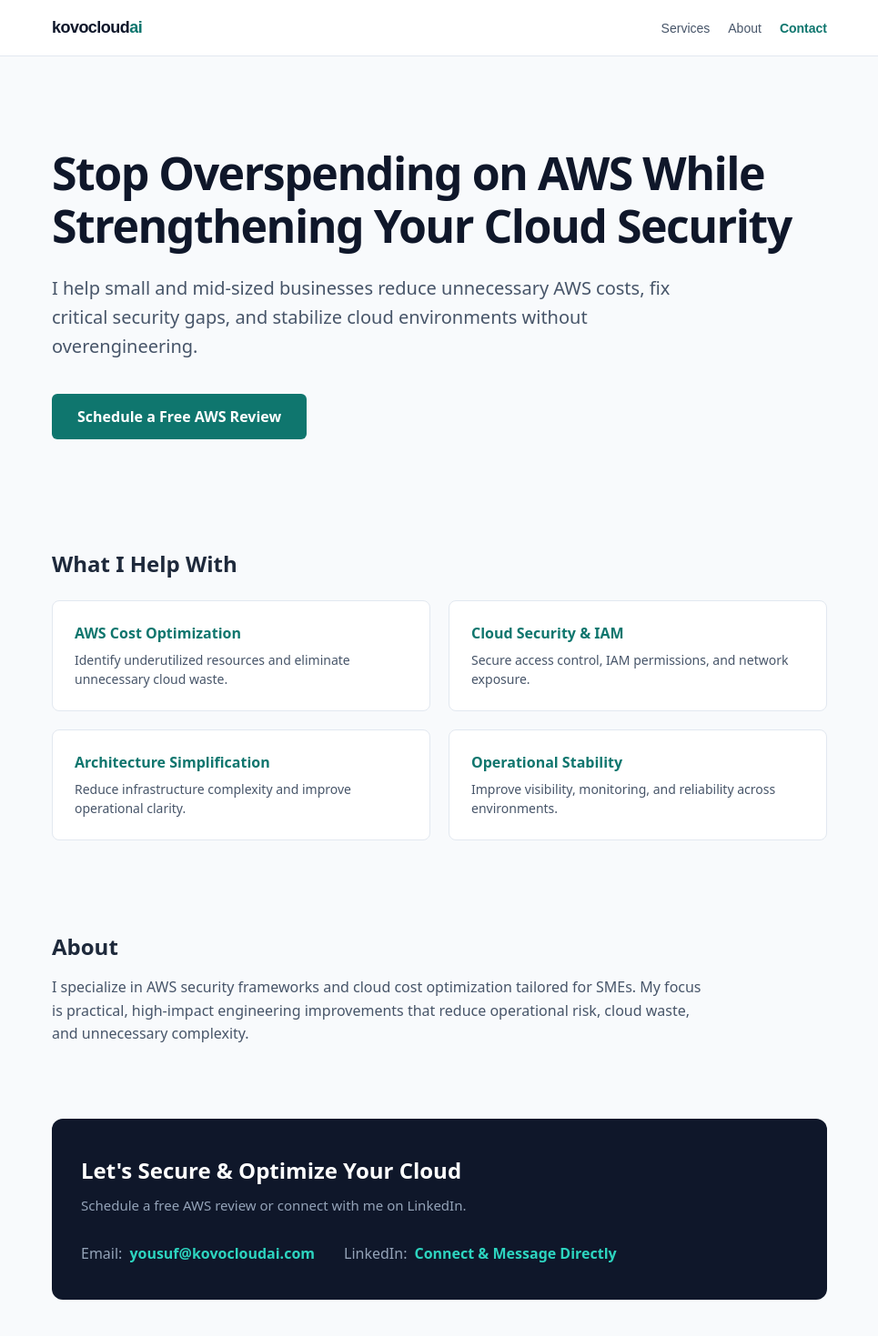
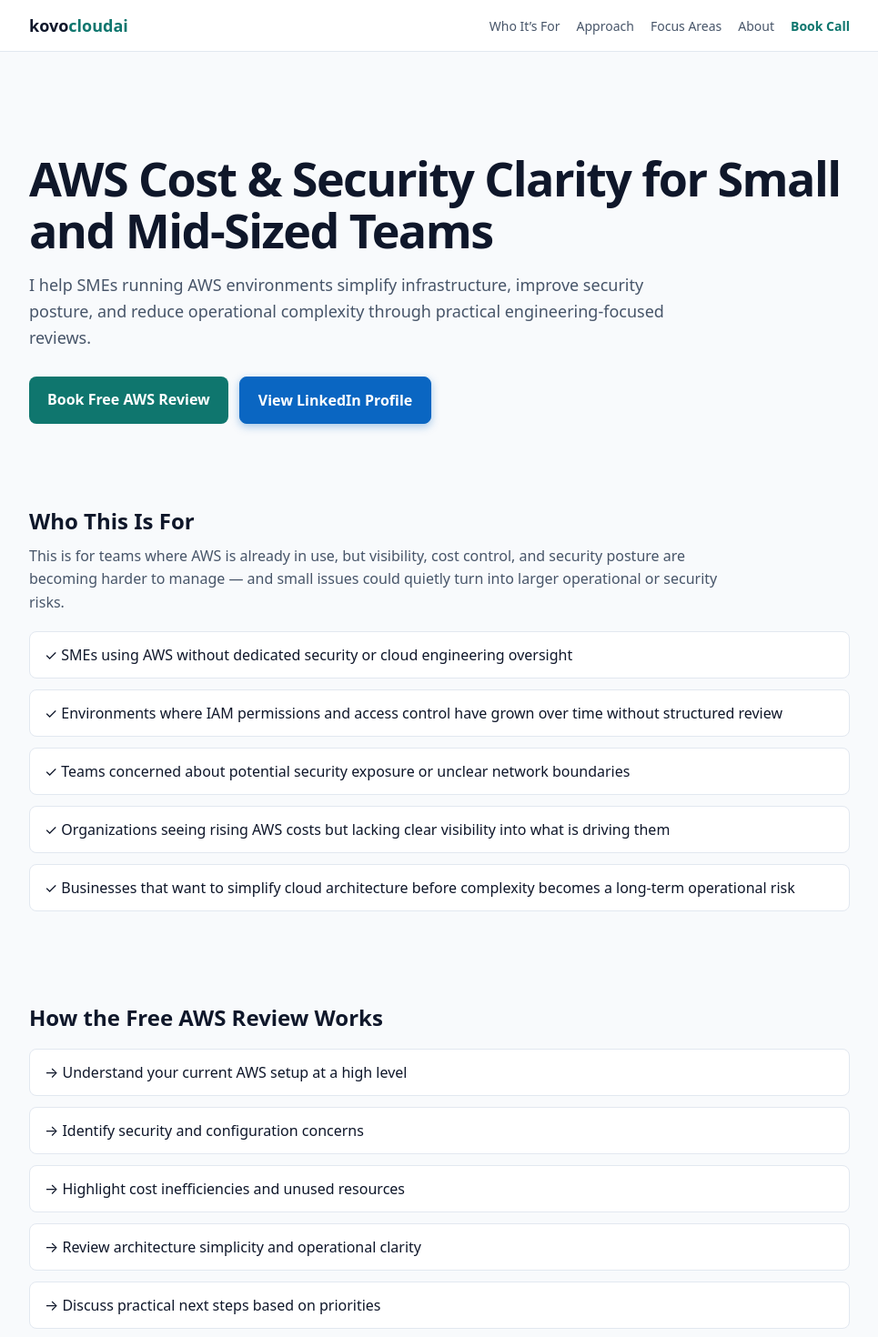
Before and after one commit to ykhan-dev/kovocloudai-site, a Next.js app: page / in a window 1280 px wide. Shown: the top 1470 px of the page at 91% size, without its empty margins (157-1122 px from the left). Built offline with nearby package versions, Linux system fonts and the light colour scheme.

Commit message:
update page

```diff
--- a/app/page.js
+++ b/app/page.js
@@ -6,320 +6,347 @@ export default function Home() {
         minHeight: "100vh",
         color: "#0f172a",
         scrollBehavior: "smooth",
+        fontFamily:
+          "system-ui, -apple-system, BlinkMacSystemFont, 'Segoe UI', Roboto, sans-serif",
       }}
     >
+      {/* Styles */}
       <style>{`
         .btn-primary:hover {
           background-color: #0d9488 !important;
           transform: translateY(-2px);
-          box-shadow: 0 4px 12px rgba(15, 118, 110, 0.2);
+          box-shadow: 0 6px 18px rgba(15, 118, 110, 0.25);
         }
-        .service-card:hover {
+
+        .card:hover {
           border-color: #0f766e !important;
-          box-shadow: 0 10px 15px -3px rgb(0 0 0 / 0.05);
           transform: translateY(-2px);
+          box-shadow: 0 10px 20px rgba(0,0,0,0.06);
+        }
+
+        .linkedin-btn:hover {
+          background-color: #004182 !important;
+          transform: translateY(-2px);
+          box-shadow: 0 6px 14px rgba(10, 102, 194, 0.35);
         }
       `}</style>
 
-      {/* Navigation */}
+      {/* NAV */}
       <header
         style={{
-          borderBottom: "1px solid #e2e8f0",
-          backgroundColor: "#ffffff",
           position: "sticky",
           top: 0,
+          backgroundColor: "#ffffff",
+          borderBottom: "1px solid #e2e8f0",
           zIndex: 50,
         }}
       >
         <div
           style={{
-            maxWidth: "900px",
+            maxWidth: "950px",
             margin: "0 auto",
-            padding: "20px 24px",
+            padding: "16px 24px",
             display: "flex",
             justifyContent: "space-between",
             alignItems: "center",
           }}
         >
-          <span
-            style={{
-              fontWeight: "800",
-              fontSize: "18px",
-              color: "#0f172a",
-              letterSpacing: "-0.03em",
-            }}
+          <div style={{ fontWeight: 800, fontSize: "18px" }}>
+            kovo<span style={{ color: "#0f766e" }}>cloudai</span>
+          </div>
+
+          <nav style={{ display: "flex", gap: "18px", fontSize: "14px" }}>
+            <a href="#who" style={{ textDecoration: "none", color: "#475569" }}>
+              Who It’s For
+            </a>
+            <a
+              href="#approach"
+              style={{ textDecoration: "none", color: "#475569" }}
             >
-            kovocloud<span style={{ color: "#0f766e" }}>ai</span>
-          </span>
-
-          <nav style={{ display: "flex", gap: "20px" }}>
+              Approach
+            </a>
             <a
               href="#services"
-              style={{
-                color: "#475569",
-                textDecoration: "none",
-                fontSize: "14px",
-                fontWeight: "500",
-              }}
+              style={{ textDecoration: "none", color: "#475569" }}
             >
-              Services
+              Focus Areas
             </a>
             <a
               href="#about"
-              style={{
-                color: "#475569",
-                textDecoration: "none",
-                fontSize: "14px",
-                fontWeight: "500",
-              }}
+              style={{ textDecoration: "none", color: "#475569" }}
             >
               About
             </a>
             <a
               href="#contact"
               style={{
+                textDecoration: "none",
                 color: "#0f766e",
-                textDecoration: "none",
-                fontSize: "14px",
-                fontWeight: "600",
+                fontWeight: 600,
               }}
             >
-              Contact
+              Book Call
             </a>
           </nav>
         </div>
       </header>
 
-      {/* Main */}
+      {/* MAIN */}
       <main
         style={{
-          fontFamily:
-            "system-ui, -apple-system, BlinkMacSystemFont, 'Segoe UI', Roboto, sans-serif",
-          maxWidth: "900px",
+          maxWidth: "950px",
           margin: "0 auto",
-          padding: "40px 24px",
+          padding: "50px 24px",
         }}
       >
-        {/* Hero */}
-        <section style={{ padding: "60px 0 80px 0" }}>
+        {/* HERO */}
+        <section style={{ padding: "60px 0 40px 0" }}>
           <h1
             style={{
-              fontSize: "clamp(34px, 5vw, 50px)",
-              lineHeight: "1.15",
-              marginBottom: "24px",
-              fontWeight: "800",
+              fontSize: "clamp(34px, 5vw, 52px)",
+              lineHeight: "1.1",
+              fontWeight: 800,
               letterSpacing: "-0.03em",
-              color: "#0f172a",
             }}
           >
-            Stop Overspending on AWS While Strengthening Your Cloud Security
+            AWS Cost & Security Clarity for Small and Mid-Sized Teams
           </h1>
 
           <p
             style={{
-              fontSize: "clamp(17px, 3vw, 20px)",
+              marginTop: "18px",
+              fontSize: "18px",
               color: "#475569",
               lineHeight: "1.6",
-              marginBottom: "36px",
-              maxWidth: "740px",
+              maxWidth: "720px",
             }}
           >
-            I help small and mid-sized businesses reduce unnecessary AWS costs,
-            fix critical security gaps, and stabilize cloud environments without
-            overengineering.
+            I help SMEs running AWS environments simplify infrastructure,
+            improve security posture, and reduce operational complexity through
+            practical engineering-focused reviews.
           </p>
 
+          <div
+            style={{
+              marginTop: "28px",
+              display: "flex",
+              gap: "12px",
+              flexWrap: "wrap",
+            }}
+          >
             <a
               href="https://calendly.com/kovocloud/30min"
               target="_blank"
-            rel="noopener noreferrer"
               className="btn-primary"
               style={{
+                padding: "14px 20px",
+                backgroundColor: "#0f766e",
+                color: "#fff",
+                borderRadius: "8px",
+                textDecoration: "none",
+                fontWeight: 600,
                 display: "inline-block",
-              padding: "14px 28px",
-              background: "#0f766e",
-              color: "#ffffff",
-              textDecoration: "none",
-              borderRadius: "6px",
-              fontWeight: "600",
-              fontSize: "16px",
-              transition: "all 0.2s ease-in-out",
               }}
             >
-            Schedule a Free AWS Review
+              Book Free AWS Review
             </a>
+
+            <a
+              href="https://www.linkedin.com/in/yousuf-k-618b486/"
+              target="_blank"
+              className="linkedin-btn"
+              style={{
+                padding: "14px 20px",
+                backgroundColor: "#0a66c2",
+                color: "#ffffff",
+                borderRadius: "8px",
+                textDecoration: "none",
+                fontWeight: 700,
+                border: "1px solid #0a66c2",
+                display: "inline-block",
+                boxShadow: "0 3px 10px rgba(10, 102, 194, 0.35)",
+              }}
+            >
+              View LinkedIn Profile
+            </a>
+          </div>
         </section>
 
-        {/* Services */}
-        <section id="services" style={{ padding: "40px 0" }}>
-          <h2
+        {/* WHO IT'S FOR (URGENT + RISK + COST FOCUS) */}
+        <section id="who" style={{ padding: "50px 0" }}>
+          <h2 style={{ fontSize: "24px", fontWeight: 700 }}>Who This Is For</h2>
+
+          <p
             style={{
-              fontSize: "24px",
-              marginBottom: "24px",
-              fontWeight: "700",
-              color: "#1e293b",
+              marginTop: "10px",
+              color: "#475569",
+              lineHeight: "1.6",
+              maxWidth: "780px",
             }}
           >
-            What I Help With
+            This is for teams where AWS is already in use, but visibility, cost
+            control, and security posture are becoming harder to manage — and
+            small issues could quietly turn into larger operational or security
+            risks.
+          </p>
+
+          <div style={{ marginTop: "18px", display: "grid", gap: "12px" }}>
+            {[
+              "SMEs using AWS without dedicated security or cloud engineering oversight",
+              "Environments where IAM permissions and access control have grown over time without structured review",
+              "Teams concerned about potential security exposure or unclear network boundaries",
+              "Organizations seeing rising AWS costs but lacking clear visibility into what is driving them",
+              "Businesses that want to simplify cloud architecture before complexity becomes a long-term operational risk",
+            ].map((item, i) => (
+              <div
+                key={i}
+                style={{
+                  backgroundColor: "#ffffff",
+                  border: "1px solid #e2e8f0",
+                  borderRadius: "8px",
+                  padding: "14px 16px",
+                }}
+              >
+                ✓ {item}
+              </div>
+            ))}
+          </div>
+        </section>
+
+        {/* APPROACH */}
+        <section id="approach" style={{ padding: "50px 0" }}>
+          <h2 style={{ fontSize: "24px", fontWeight: 700 }}>
+            How the Free AWS Review Works
           </h2>
+
+          <div style={{ marginTop: "18px", display: "grid", gap: "12px" }}>
+            {[
+              "Understand your current AWS setup at a high level",
+              "Identify security and configuration concerns",
+              "Highlight cost inefficiencies and unused resources",
+              "Review architecture simplicity and operational clarity",
+              "Discuss practical next steps based on priorities",
+            ].map((item, i) => (
+              <div
+                key={i}
+                style={{
+                  backgroundColor: "#ffffff",
+                  border: "1px solid #e2e8f0",
+                  borderRadius: "8px",
+                  padding: "14px 16px",
+                }}
+              >
+                → {item}
+              </div>
+            ))}
+          </div>
+        </section>
+
+        {/* SERVICES */}
+        <section id="services" style={{ padding: "50px 0" }}>
+          <h2 style={{ fontSize: "24px", fontWeight: 700 }}>Focus Areas</h2>
 
           <div
             style={{
+              marginTop: "18px",
               display: "grid",
-              gridTemplateColumns: "repeat(auto-fit, minmax(280px, 1fr))",
-              gap: "20px",
+              gridTemplateColumns: "repeat(auto-fit, minmax(220px, 1fr))",
+              gap: "16px",
             }}
           >
             {[
               {
-                title: "AWS Cost Optimization",
-                desc: "Identify underutilized resources and eliminate unnecessary cloud waste.",
+                title: "AWS Security Review",
+                desc: "IAM, access control, and exposure analysis",
               },
               {
-                title: "Cloud Security & IAM",
-                desc: "Secure access control, IAM permissions, and network exposure.",
+                title: "Cost & Usage Review",
+                desc: "Identify inefficiencies and unused resources",
               },
               {
                 title: "Architecture Simplification",
-                desc: "Reduce infrastructure complexity and improve operational clarity.",
+                desc: "Reduce unnecessary complexity",
               },
               {
                 title: "Operational Stability",
-                desc: "Improve visibility, monitoring, and reliability across environments.",
+                desc: "Improve visibility and system reliability",
               },
-            ].map((service, index) => (
+            ].map((item, i) => (
               <div
-                key={index}
-                className="service-card"
+                key={i}
+                className="card"
                 style={{
-                  backgroundColor: "#ffffff",
-                  padding: "24px",
-                  borderRadius: "8px",
+                  backgroundColor: "#fff",
                   border: "1px solid #e2e8f0",
-                  transition: "all 0.2s ease-in-out",
+                  borderRadius: "10px",
+                  padding: "18px",
+                  transition: "0.2s",
                 }}
               >
-                <h3
-                  style={{
-                    fontSize: "16px",
-                    fontWeight: "700",
-                    marginBottom: "8px",
-                    color: "#0f766e",
-                  }}
-                >
-                  {service.title}
+                <h3 style={{ color: "#0f766e", fontSize: "16px" }}>
+                  {item.title}
                 </h3>
-
-                <p
-                  style={{
-                    fontSize: "14px",
-                    color: "#475569",
-                    margin: "0",
-                    lineHeight: "1.5",
-                  }}
-                >
-                  {service.desc}
+                <p style={{ color: "#475569", fontSize: "14px" }}>
+                  {item.desc}
                 </p>
               </div>
             ))}
           </div>
         </section>
 
-        {/* About */}
-        <section id="about" style={{ padding: "60px 0 40px 0" }}>
-          <h2
-            style={{
-              fontSize: "24px",
-              marginBottom: "16px",
-              fontWeight: "700",
-              color: "#1e293b",
-            }}
-          >
-            About
-          </h2>
+        {/* ABOUT */}
+        <section id="about" style={{ padding: "60px 0" }}>
+          <h2 style={{ fontSize: "24px", fontWeight: 700 }}>About</h2>
 
           <p
             style={{
-              fontSize: "16px",
+              marginTop: "12px",
               color: "#475569",
               lineHeight: "1.6",
-              maxWidth: "720px",
+              maxWidth: "780px",
             }}
           >
-            I specialize in AWS security frameworks and cloud cost optimization
-            tailored for SMEs. My focus is practical, high-impact engineering
-            improvements that reduce operational risk, cloud waste, and
-            unnecessary complexity.
+            I specialize in AWS security and cloud optimization for SMEs,
+            focusing on practical, engineering-led improvements that reduce
+            complexity, improve visibility, and strengthen cloud environments
+            without unnecessary overengineering.
           </p>
         </section>
 
-        {/* Contact */}
+        {/* CONTACT */}
         <section
           id="contact"
           style={{
-            padding: "40px 32px",
             backgroundColor: "#0f172a",
+            color: "#fff",
+            padding: "40px",
             borderRadius: "12px",
-            color: "#ffffff",
-            marginTop: "40px",
+            marginTop: "30px",
           }}
         >
-          <h2
+          <h2 style={{ marginBottom: "10px" }}>Book Your Free AWS Review</h2>
+
+          <p style={{ color: "#94a3b8" }}>
+            A focused conversation to understand your AWS setup and priorities.
+          </p>
+
+          <div style={{ marginTop: "15px" }}>
+            <a
+              href="https://calendly.com/kovocloud/30min"
+              target="_blank"
               style={{
-              fontSize: "24px",
-              marginBottom: "12px",
-              fontWeight: "700",
-              color: "#ffffff",
+                display: "inline-block",
+                marginTop: "10px",
+                padding: "12px 18px",
+                backgroundColor: "#0f766e",
+                color: "#fff",
+                borderRadius: "8px",
+                textDecoration: "none",
+                fontWeight: 600,
               }}
             >
-            Let's Secure & Optimize Your Cloud
-          </h2>
-
-          <p
-            style={{ color: "#94a3b8", marginBottom: "32px", fontSize: "15px" }}
-          >
-            Schedule a free AWS review or connect with me on LinkedIn.
-          </p>
-
-          <div
-            style={{
-              display: "flex",
-              flexWrap: "wrap",
-              gap: "32px",
-              fontSize: "16px",
-            }}
-          >
-            <div style={{ margin: "0" }}>
-              <span style={{ color: "#94a3b8" }}>Email:</span>
-              <a
-                href="mailto:yousuf@kovocloudai.com"
-                style={{
-                  color: "#2dd4bf",
-                  fontWeight: "600",
-                  textDecoration: "none",
-                  marginLeft: "8px",
-                }}
-              >
-                yousuf@kovocloudai.com
+              Schedule on Calendly
             </a>
-            </div>
-
-            <div style={{ margin: "0" }}>
-              <span style={{ color: "#94a3b8" }}>LinkedIn:</span>
-              <a
-                href="https://www.linkedin.com/in/yousuf-k-618b486/"
-                target="_blank"
-                rel="noopener noreferrer"
-                style={{
-                  color: "#2dd4bf",
-                  fontWeight: "600",
-                  textDecoration: "none",
-                  marginLeft: "8px",
-                }}
-              >
-                Connect & Message Directly
-              </a>
-            </div>
           </div>
         </section>
       </main>
```
Lines whose indentation alone changed are shown as unchanged.
